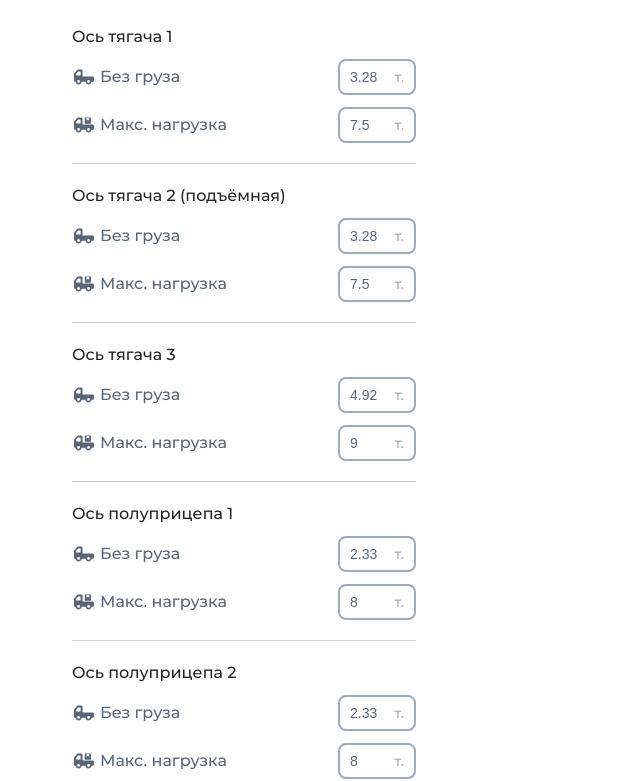
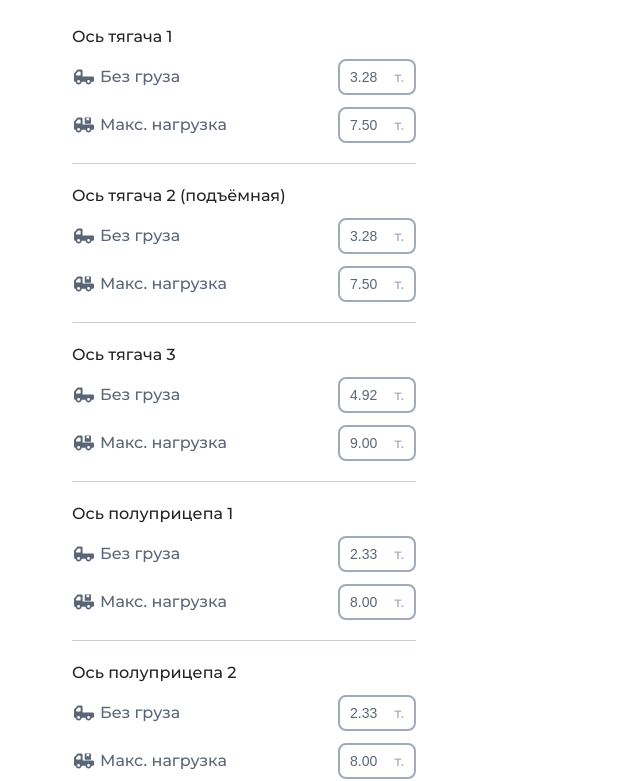
Before and after one commit to kepkame/axle-load-calculator, a React (Vite) app: page / in a window 1280 px wide. Shown: the part 1804-2585 px from the top of the page, without its empty margins (0-640 px from the left). Built offline with nearby package versions, Linux system fonts and the light colour scheme.

Commit message:
fix: prevent loss of visual decimal formatting in ControlledNumberInput after blur in AxleLoadTable.

```diff
--- a/src/components/forms/fields/NumberField/ControlledNumberInput/ControlledNumberInput.tsx
+++ b/src/components/forms/fields/NumberField/ControlledNumberInput/ControlledNumberInput.tsx
@@ -6,6 +6,7 @@ import {
   handleNumberInputBlur,
 } from '@utils/inputUtils/numberFieldHandlers';
 import { handleNumberInputKeyDown } from '@utils/inputUtils/handleNumberInputKeyDown';
+import { formatNumberToDecimals } from '@utils/numberUtils/formatUtils';
 
 import { ControlledNumberInputProps } from './ControlledNumberInput.types';
 import styles from '../NumberField.module.scss';
@@ -31,8 +32,9 @@ export const ControlledNumberInput: React.FC<ControlledNumberInputProps> = ({
 
   // Sync internal value when external value changes (e.g. form reset)
   useEffect(() => {
-    setInternalValue(String(value));
-  }, [value]);
+    const formatted = formatNumberToDecimals(Number(value), normalizedDecimalPlaces);
+    setInternalValue(formatted);
+  }, [value, normalizedDecimalPlaces]);
 
   return (
     <input
```
